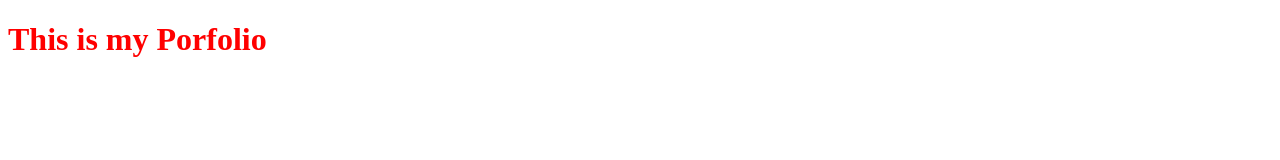
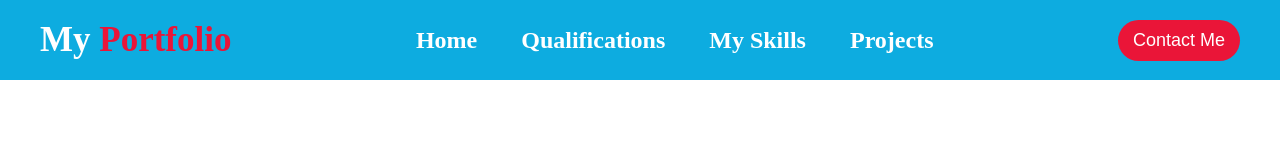
Before and after one commit to yogesh-2902/Personal-Portfolio, a plain HTML site: page index.html in a window 1280 px wide. Drawn offline with Linux system fonts and the light colour scheme.

Commit message:
Navigation Bar created

```diff
--- a/index.html
+++ b/index.html
@@ -8,7 +8,27 @@
     <link rel="stylesheet" href="styles.css">
 </head>
 <body>
-        <h1>This is my Porfolio</h1>
+    <div class="container">
+        <nav>
+            <h2>My <span>Portfolio</span></h2>
+
+             <ul>
+                 <li><a href="#">Home</a> </li>
+                 <li><a href="#">Qualifications</a> </li>
+                 <li><a href="#">My Skills</a> </li>
+                 <li><a href="#">Projects</a> </li>
+             </ul>
+
+                <button>Contact Me</button>
+         </nav>
+
+    </div>
+
+
+
+
+
+
         <script src="./script.js"></script>
 </body>
 </html>
--- a/styles.css
+++ b/styles.css
@@ -1,3 +1,65 @@
-h1{
-    color: red;
+@import url('https://fonts.googleapis.com/css2?family=Poppins:wght@300;400&display=swap');
+
+*{
+    padding: 0;
+    margin: 0;
+    box-sizing: border-box;
 }
+
+nav{
+    display: flex;
+    align-items: center;
+    justify-content: space-between;
+    height: 80px;
+    background-color: rgb(13, 172, 224);
+    width: 100vw;
+}
+
+nav h2 span{
+    color: #ea1538;
+}
+
+nav h2{
+    color: white;
+    font-size: 35px;
+    font-weight: 600;
+    line-height: 80px;
+    padding: 0 40px;
+}
+
+nav ul li{
+    list-style: none;
+    display: inline-block;
+    padding: 10px 20px;
+
+}
+
+nav ul li a{
+    /* cursor: pointer; */
+    color: white;
+    font-size: 24px;
+    font-weight: bold;
+    text-decoration: none;
+}
+
+nav ul li a:hover{
+    color: #ea1538;
+    text-decoration: underline;
+    transition: 0.3s;
+}
+
+nav button{
+    cursor: pointer;
+    border: none;
+    background-color: #ea1538;
+    padding: 10px 15px;
+    font-size: 18px;
+    color: white;
+    margin: 0 40px;
+    border-radius: 30px;
+    transition: 0.4s;
+}
+
+nav button:hover{
+    transform: scale(1.1);
+}
```
